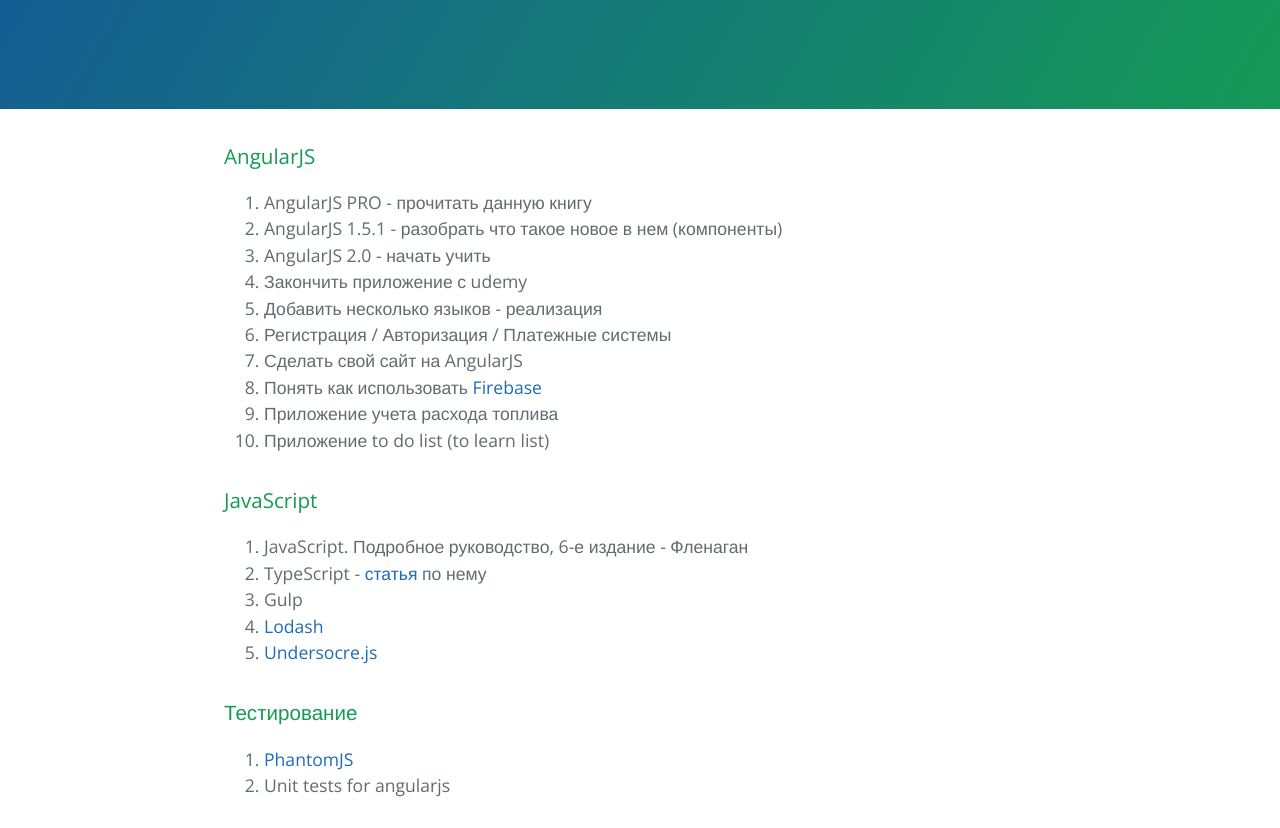
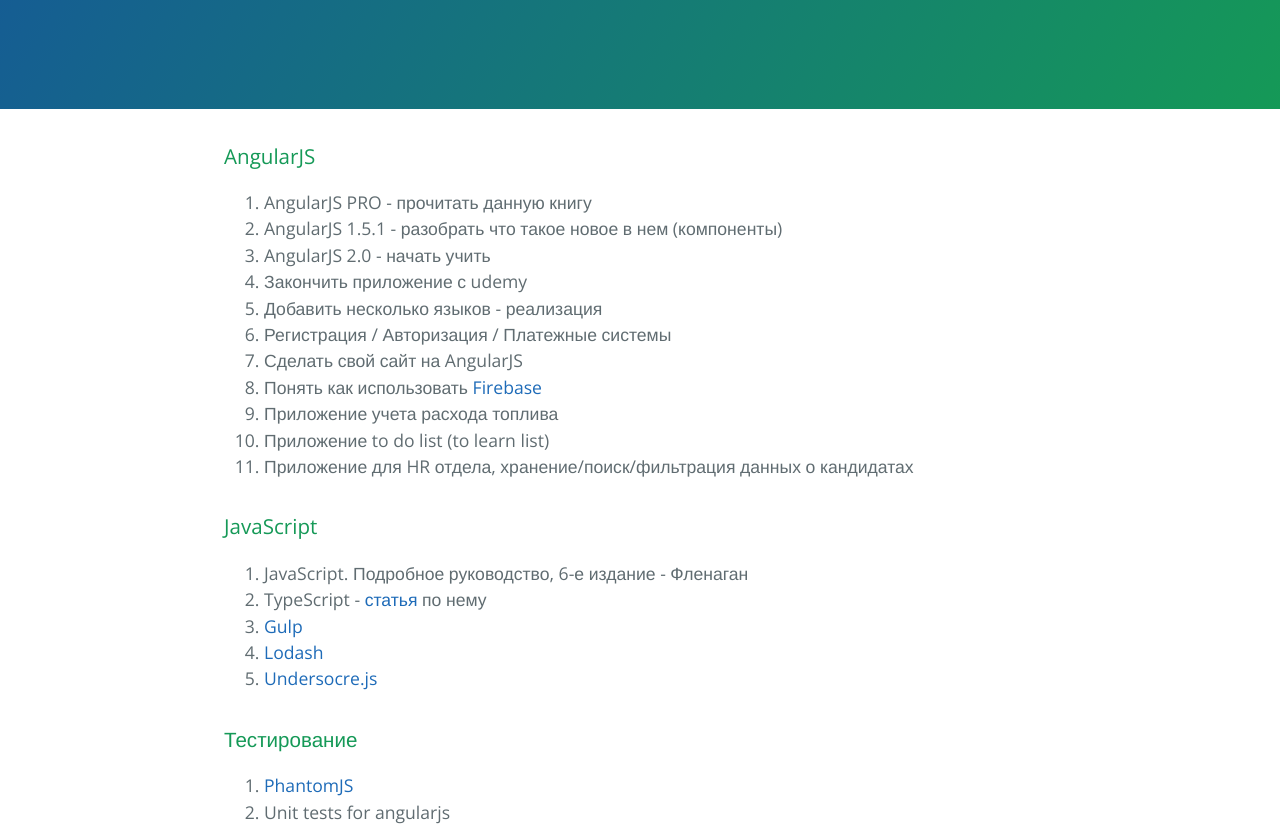
Before and after one commit to lebbart/study, a plain HTML site: page index.html in a window 1280 px wide. Shown: the part 238-1066 px from the top of the page. Drawn offline with nearby package versions, Linux system fonts and the light colour scheme.

Commit message:
Added new minds - 31/03/16

```diff
--- a/index.html
+++ b/index.html
@@ -34,6 +34,7 @@
             <li>Понять как использовать <a href="https://www.firebase.com/docs/web/libraries/angular/quickstart.html">Firebase</a></li>
             <li>Приложение учета расхода топлива</li>
             <li>Приложение to do list (to learn list)</li>
+            <li>Приложение для HR отдела, хранение/поиск/фильтрация данных о кандидатах</li>
         </ol>
     </p>
 
@@ -45,7 +46,7 @@
         <ol>
             <li>JavaScript. Подробное руководство, 6-е издание - Фленаган</li>
             <li>TypeScript - <a href="https://habrahabr.ru/post/258957/">статья</a> по нему</li>
-            <li>Gulp</li>
+            <li><a href="http://gulpjs.com/">Gulp</a></li>
             <li><a href="https://lodash.com/">Lodash</a></li>
             <li><a href="http://underscorejs.org/">Undersocre.js</a></li>
         </ol>
```
